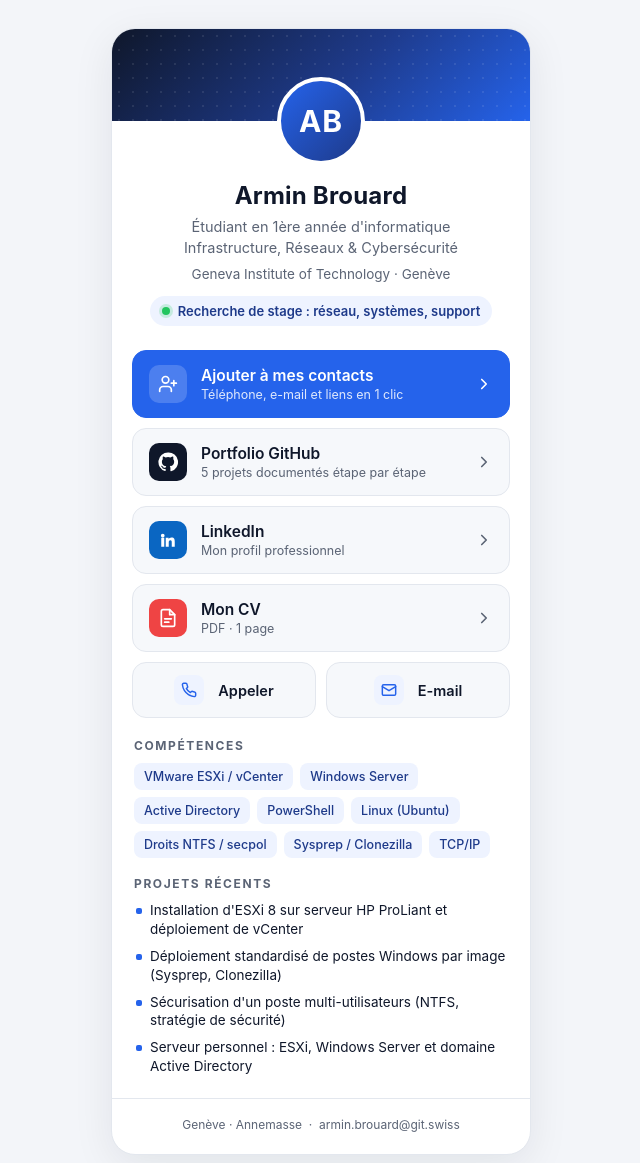
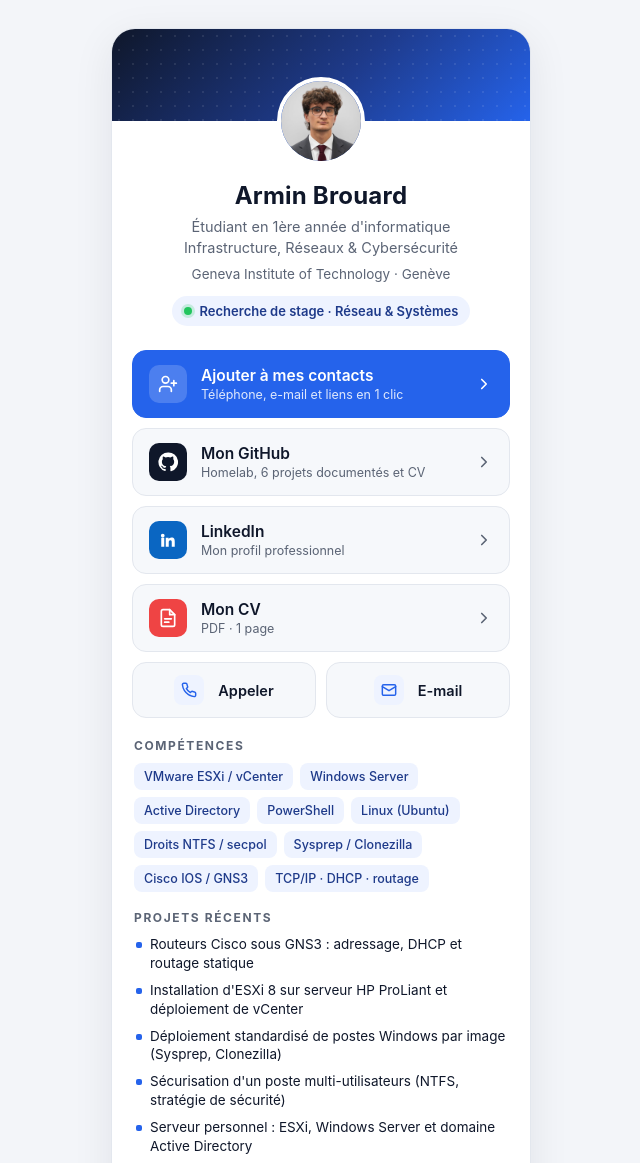
Before and after one commit to ar-br/ar-br.github.io, a plain HTML site: page index.html in a window 1280 px wide. Shown: the top 1163 px of the page, without its empty margins (319-959 px from the left). Drawn offline with Linux system fonts and the light colour scheme.

Commit message:
Add files via upload

```diff
--- a/index.html
+++ b/index.html
@@ -46,7 +46,7 @@
     width:88px; height:88px; border-radius:50%; margin:-44px auto 0; position:relative; z-index:1;
     background:linear-gradient(135deg,#2563eb,#1e3a8a); color:#fff;
     display:flex; align-items:center; justify-content:center;
-    font-weight:700; font-size:30px; letter-spacing:1px; border:4px solid var(--card);
+    font-weight:700; font-size:30px; letter-spacing:1px; border:4px solid var(--card); object-fit:cover; display:block;
   }
   .head{text-align:center; padding:12px 24px 4px}
   h1{font-size:24px; margin:4px 0 6px; letter-spacing:.2px}
@@ -94,13 +94,13 @@
 <body>
 <main class="card">
   <div class="banner" aria-hidden="true"></div>
-  <div class="avatar" aria-hidden="true">AB</div>
+  <img class="avatar" src="photo.jpg" alt="Armin Brouard">
 
   <header class="head">
     <h1>Armin Brouard</h1>
     <p class="role">Étudiant en 1ère année d'informatique<br>Infrastructure, Réseaux &amp; Cybersécurité</p>
     <p class="school">Geneva Institute of Technology · Genève</p>
-    <div class="status"><span class="dot"></span>Recherche de stage : réseau, systèmes, support</div>
+    <div class="status"><span class="dot"></span>Recherche de stage · Réseau &amp; Systèmes</div>
   </header>
 
   <nav class="actions">
@@ -110,9 +110,9 @@
       <span class="go"><svg width="18" height="18" viewBox="0 0 24 24" fill="none" stroke="currentColor" stroke-width="2.2" stroke-linecap="round" stroke-linejoin="round"><polyline points="9 18 15 12 9 6"/></svg></span>
     </a>
 
-    <a class="btn" href="https://github.com/ar-br/it-infrastructure-labs" target="_blank" rel="noopener">
+    <a class="btn" href="https://github.com/ar-br" target="_blank" rel="noopener">
       <span class="ico i-gh"><svg width="20" height="20" viewBox="0 0 24 24" fill="currentColor"><path d="M12 .5a11.5 11.5 0 0 0-3.64 22.41c.58.1.79-.25.79-.56v-2c-3.2.7-3.88-1.37-3.88-1.37-.53-1.33-1.28-1.69-1.28-1.69-1.05-.72.08-.7.08-.7 1.16.08 1.77 1.19 1.77 1.19 1.03 1.77 2.7 1.26 3.36.96.1-.75.4-1.26.73-1.55-2.56-.29-5.25-1.28-5.25-5.69 0-1.26.45-2.29 1.19-3.1-.12-.29-.52-1.46.11-3.05 0 0 .97-.31 3.17 1.18a11 11 0 0 1 5.77 0c2.2-1.49 3.17-1.18 3.17-1.18.63 1.59.23 2.76.11 3.05.74.81 1.19 1.84 1.19 3.1 0 4.42-2.7 5.4-5.27 5.68.41.36.78 1.06.78 2.14v3.17c0 .31.21.67.8.56A11.5 11.5 0 0 0 12 .5Z"/></svg></span>
-      <span>Portfolio GitHub<small>5 projets documentés étape par étape</small></span>
+      <span>Mon GitHub<small>Homelab, 6 projets documentés et CV</small></span>
       <span class="go"><svg width="18" height="18" viewBox="0 0 24 24" fill="none" stroke="currentColor" stroke-width="2.2" stroke-linecap="round" stroke-linejoin="round"><polyline points="9 18 15 12 9 6"/></svg></span>
     </a>
 
@@ -150,13 +150,15 @@
       <span class="chip">Linux (Ubuntu)</span>
       <span class="chip">Droits NTFS / secpol</span>
       <span class="chip">Sysprep / Clonezilla</span>
-      <span class="chip">TCP/IP</span>
+      <span class="chip">Cisco IOS / GNS3</span>
+      <span class="chip">TCP/IP · DHCP · routage</span>
     </div>
   </section>
 
   <section class="section">
     <h2>Projets récents</h2>
     <ul class="proj">
+      <li>Routeurs Cisco sous GNS3 : adressage, DHCP et routage statique</li>
       <li>Installation d'ESXi 8 sur serveur HP ProLiant et déploiement de vCenter</li>
       <li>Déploiement standardisé de postes Windows par image (Sysprep, Clonezilla)</li>
       <li>Sécurisation d'un poste multi-utilisateurs (NTFS, stratégie de sécurité)</li>
```
Also changed, not shown: photo.jpg (added), 1 other file.
